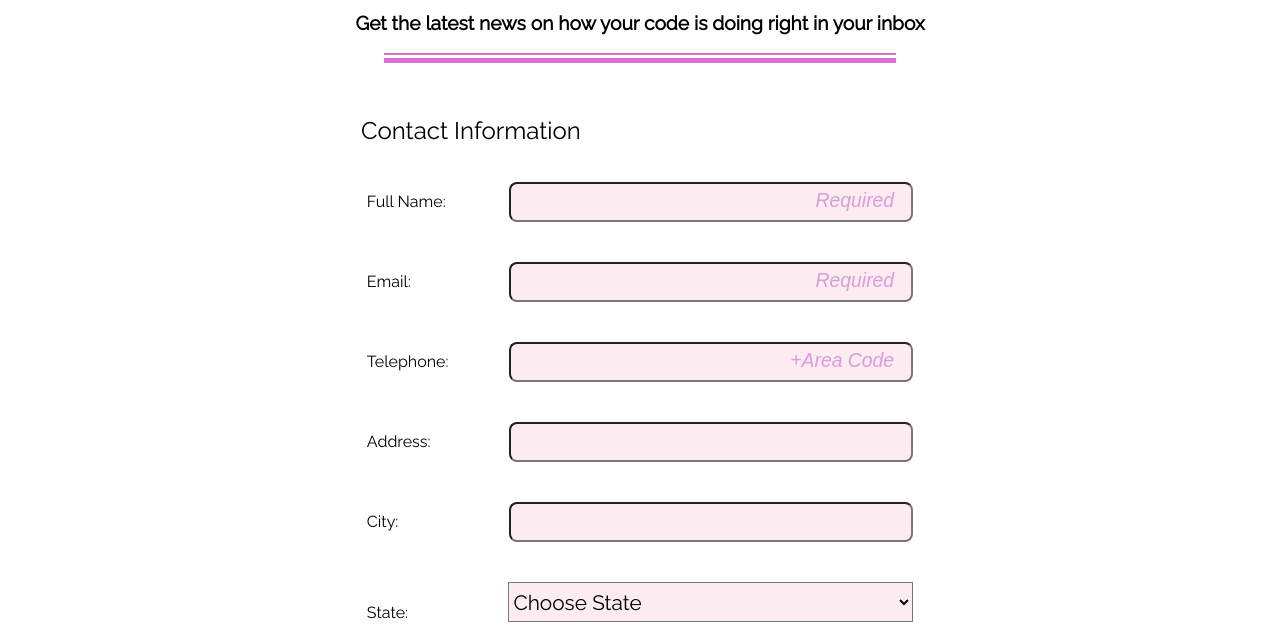
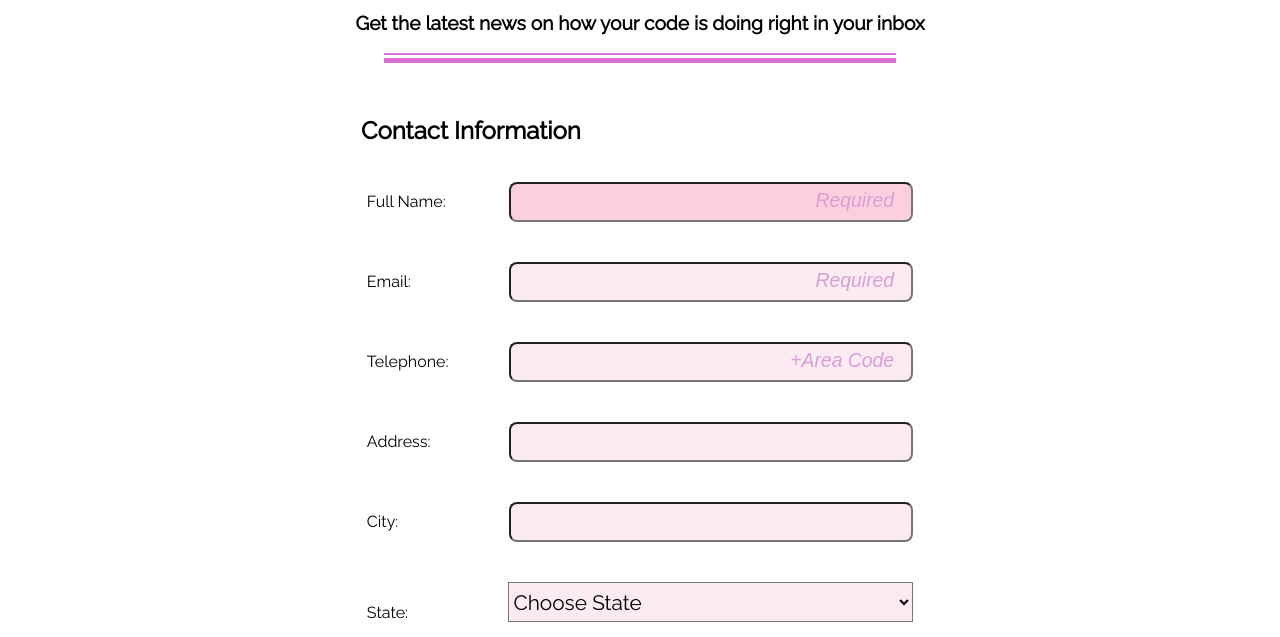
Before and after one commit to nycolew/TechDegree-Project-3, a plain HTML site: page index.html in a window 1280 px wide. In both pictures the pointer is over the input "Full Name:". Shown: the part 163-800 px from the top of the page. Drawn offline with Linux system fonts and the light colour scheme.

Commit message:
Final changes for peer review
debugging transitions and correcting validation errors in css

```diff
--- a/css/styles.css
+++ b/css/styles.css
@@ -34,10 +34,6 @@ h2 {
   font-size: 1.7em;
 }
 
-/*.top {
-  border-bottom: 5px solid orchid;
-}*/
-
 main {
   font-family: 'Raleway', sans-serif;
 }
@@ -52,7 +48,6 @@ main {
 }
 
 .contact-info {
-  /*border-top: 2px solid orchid;*/
   border-bottom: 2px solid orchid;
   margin-top: 1%;
   margin-bottom: 3%;
@@ -61,7 +56,6 @@ main {
 input:not([type=radio]):not([type=checkbox]),
 textarea {
   background: #FCEBF1;
-  transition: all 1s ease;
   display: block;
   width: 85%;
   margin-left: auto;
@@ -94,7 +88,7 @@ p {
 
 legend {
   font-size: 1.5em;
-  font-weight: bold
+  font-weight: bold;
   display: block;
   margin-left: 7%;
   margin-bottom: 3%;
@@ -131,11 +125,22 @@ select {
   border-radius: 8px;
 }
 
+input[type=text]:hover,
+input[type=email]:hover,
+input[type=tel]:hover,
+input[type=number]:hover,
+textarea:hover,
+select:hover {
+  background: #FCCFDF;
+  cursor: pointer;
+}
+
 input:focus,
 textarea:focus,
 select:focus {
+  background-color: #FCEBF1;
   border: 3px solid orchid;
-  background-color: floralwhite;
+  transition: all .5s;
 }
 
 textarea {
--- a/index.html
+++ b/index.html
@@ -1,7 +1,7 @@
 <!DOCTYPE html>
 <html>
   <head>
-    <title></title>
+    <title>Sign Up for Our Newsletter</title>
     <meta name="viewport" content="width=device-width, initial-scale=1">
     <link href="https://fonts.googleapis.com/css?family=Cinzel|Raleway" rel="stylesheet">
     <link href="css/styles.css" rel="stylesheet">
```
